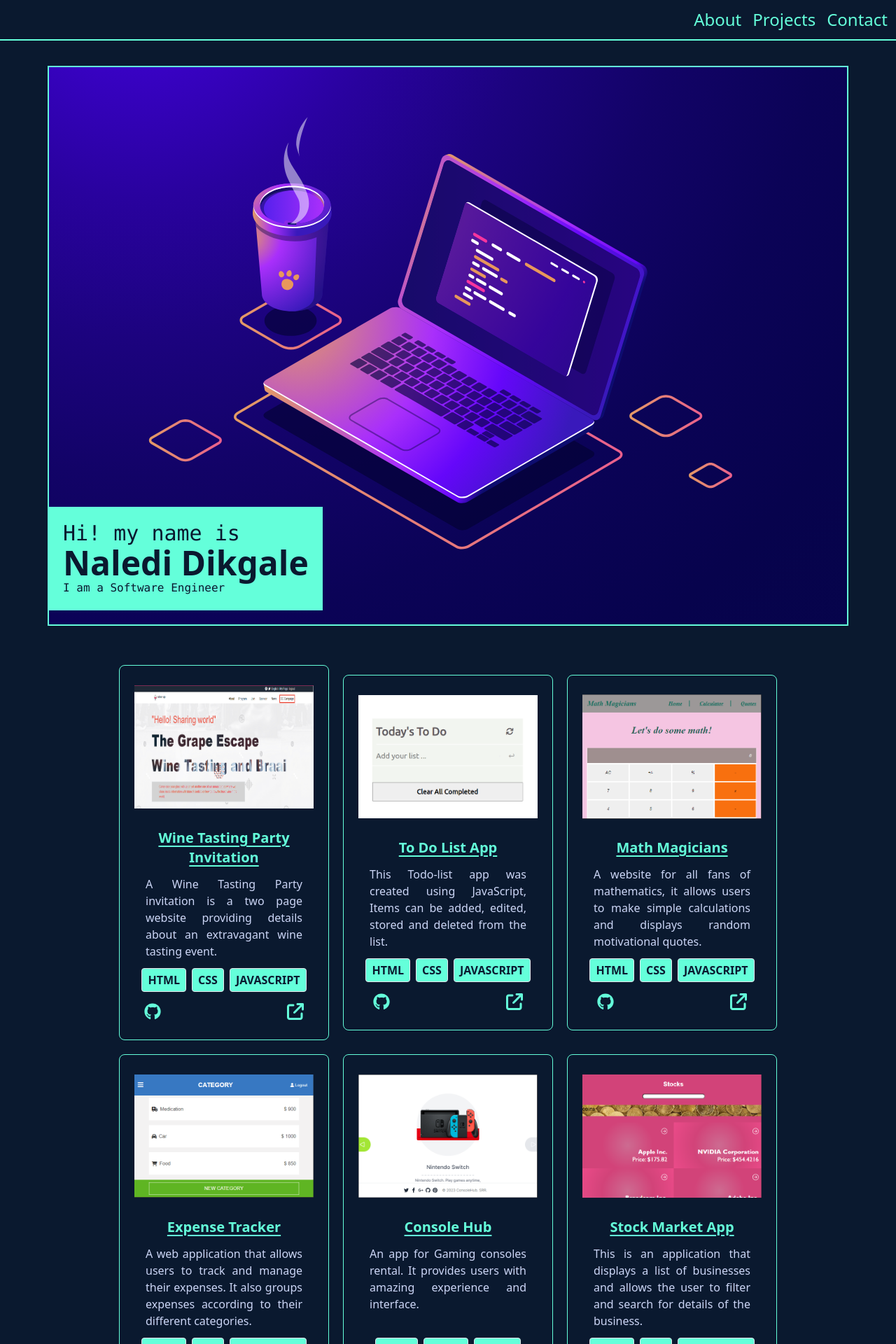
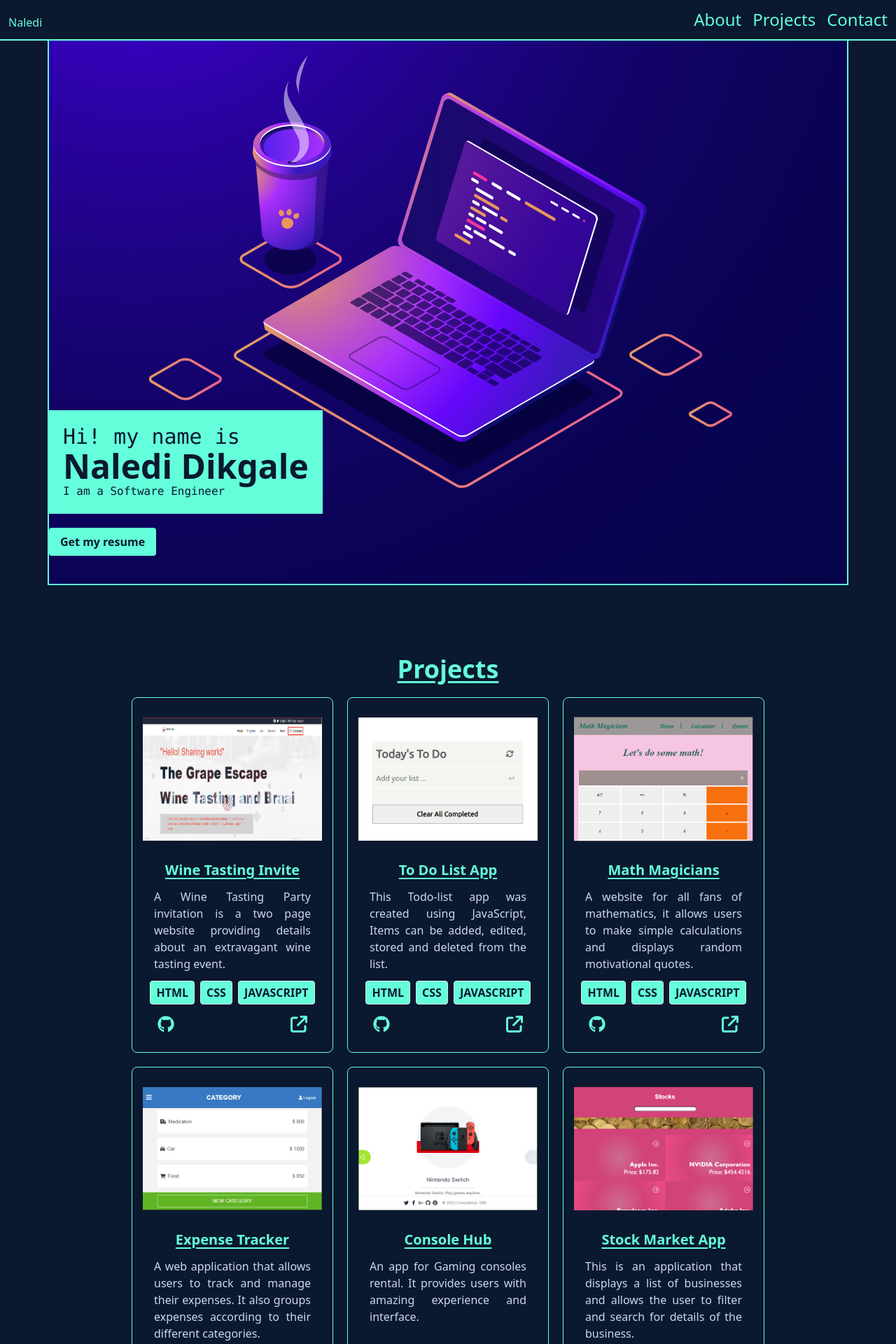
Before and after one commit to Naledi-Dikgale/my-portfolio, a React (Vite) app: page / in a window 1280 px wide. Shown: the top 1920 px of the page at 70% size. Built offline with nearby package versions, Linux system fonts and the light colour scheme.

Commit message:
Fix responsiveness

```diff
--- a/src/components/Hero.jsx
+++ b/src/components/Hero.jsx
@@ -4,12 +4,15 @@ import React from "react";
 const Hero = () => {
 
   return (
-    <div className="w-11/12 h-screen py-5 my-5 mb-8  bg-hero bg-no-repeat bg-cover flex-col items-start justify-end flex border-secondary border-2 ">
+    <div className="w-11/12 h-screen py-5 my-5 mb-8 bg-hero bg-no-repeat bg-cover bg-center flex-col items-start justify-end flex border-secondary border-2 ">
       <div className="w-fit bg-secondary text-primary h-fit flex  flex-col p-5">
         <h1 className="font-mono text-3xl">Hi! my name is </h1>
         <span className="text-5xl font-bold max-sm:text-3xl">Naledi Dikgale</span>
         <h2 className="font-mono">I am a Software Engineer</h2>
       </div>
+      <button className="bg-secondary text-primary font-bold py-2 px-4 rounded my-5 hover:bg-primary hover:text-secondary hover:cursor-pointer transition-all">
+        <a href="./images/Naledi's Resume (1).pdf" download="Naledi_resume.pdf" target="blank" >Get my resume</a>
+      </button>
       {/* <img src="images/herobg.svg" alt="" className="w-full object-cover" /> */}
     </div>
   );
--- a/src/components/Projects.jsx
+++ b/src/components/Projects.jsx
@@ -3,10 +3,13 @@ import { projects } from '../constants';
 import ProjectCard from './cards/Card';
 const Projects = () => {
   return (
-    <div className="w-full h-max flex gap-5 h-max max-sm:flex-col md:flex-wrap  items-center justify-center">
-    {projects.map((project, index) => {
-      return <ProjectCard key={index} project={project} />;
-    })}
+    <div id="projects" className="w-full p-6 h-fit flex flex-col justify-center items-center">
+    <h2 className="text-4xl font-bold text-center underline underline-offset-4 my-5">Projects</h2>
+      <div className="w-full h-max flex gap-5 h-max flex-wrap  items-center justify-center">
+      {projects.map((project, index) => {
+        return <ProjectCard key={index} project={project} />;
+      })}
+    </div>
   </div>
   )
 }
--- a/src/components/navigation/Navbar.jsx
+++ b/src/components/navigation/Navbar.jsx
@@ -13,13 +13,14 @@ const Navbar = () => {
   return (
     <nav
       id="nav"
-      className="bg-primary transition-all w-full z-10 border-y-2 border-t-0 border-secondary p-3 flex justify-end items-end max-sm:flex-col max-sm:fixed max-sm:right-0 max-sm:top-0"
+      className="bg-primary transition-all w-full z-10 border-y-2 border-t-0 border-secondary p-3 flex justify-end items-end max-sm:flex-col fixed right-0 top-0"
     >
+      <div className="w-1/2 flex justify-start items-center">Naledi</div>
       {
       !toggle ? (
         <FontAwesomeIcon
           icon={faBars}
-          className={`max-sm:right-0 md:hidden ${
+          className={`right-0 sm:hidden ${
             toggle ? " max-sm:hidden" : ""
           }`}
           onClick={toggleHandler}
@@ -27,7 +28,7 @@ const Navbar = () => {
       ) : (
         <FontAwesomeIcon
           icon={faClose}
-          className={`max-sm:right-0 md:hidden ${
+          className={`right-0 sm:hidden ${
             toggle ? "" : " max-sm:hidden"
           }`}
           onClick={toggleHandler}
--- a/src/constants/index.js
+++ b/src/constants/index.js
@@ -1,7 +1,7 @@
 export const projects = [
   {
     imageURL: "images/wine.PNG",
-    name: "Wine Tasting Party Invitation",
+    name: "Wine Tasting Invite",
     description:
       "A Wine Tasting Party invitation is a two page website providing details about an extravagant wine tasting event. ",
     tech: ["html", "css", "javascript"],
```
Also changed, not shown: 1 other file (tests, documents, lock files or other folders).
